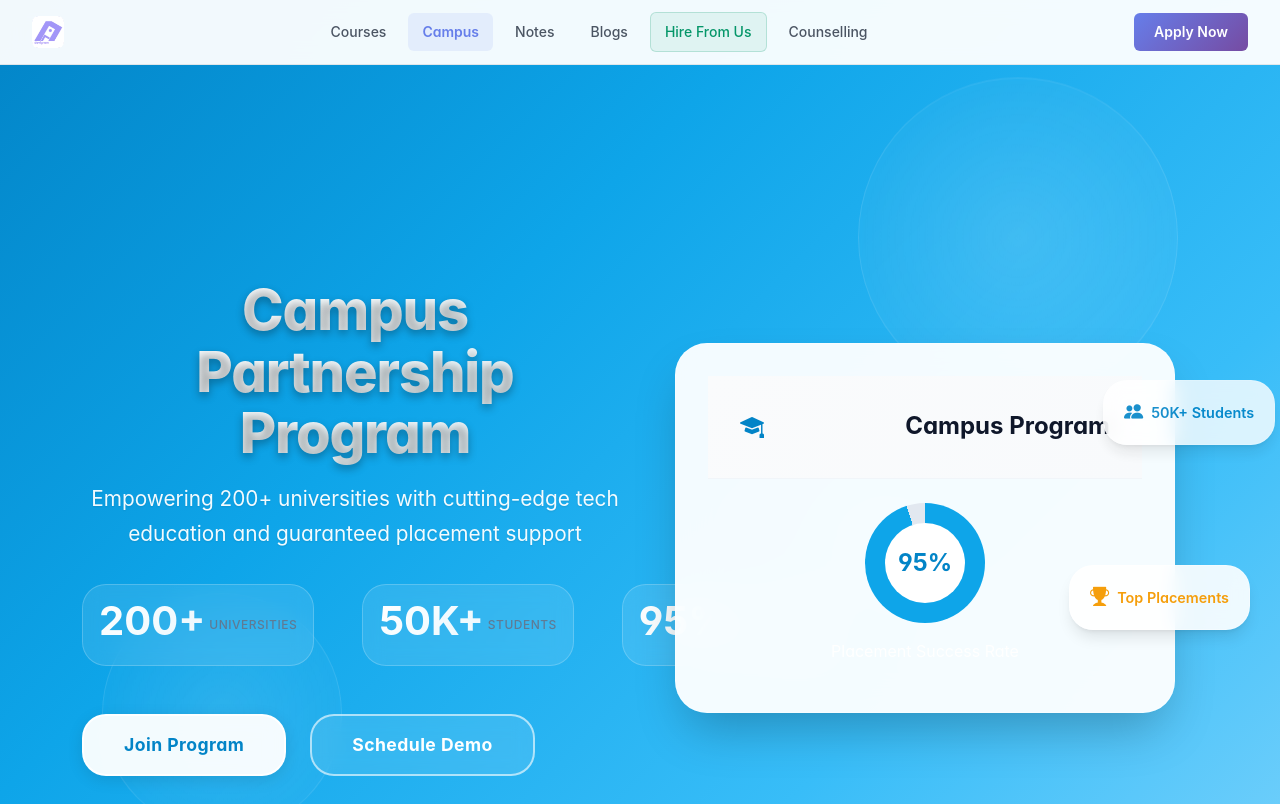
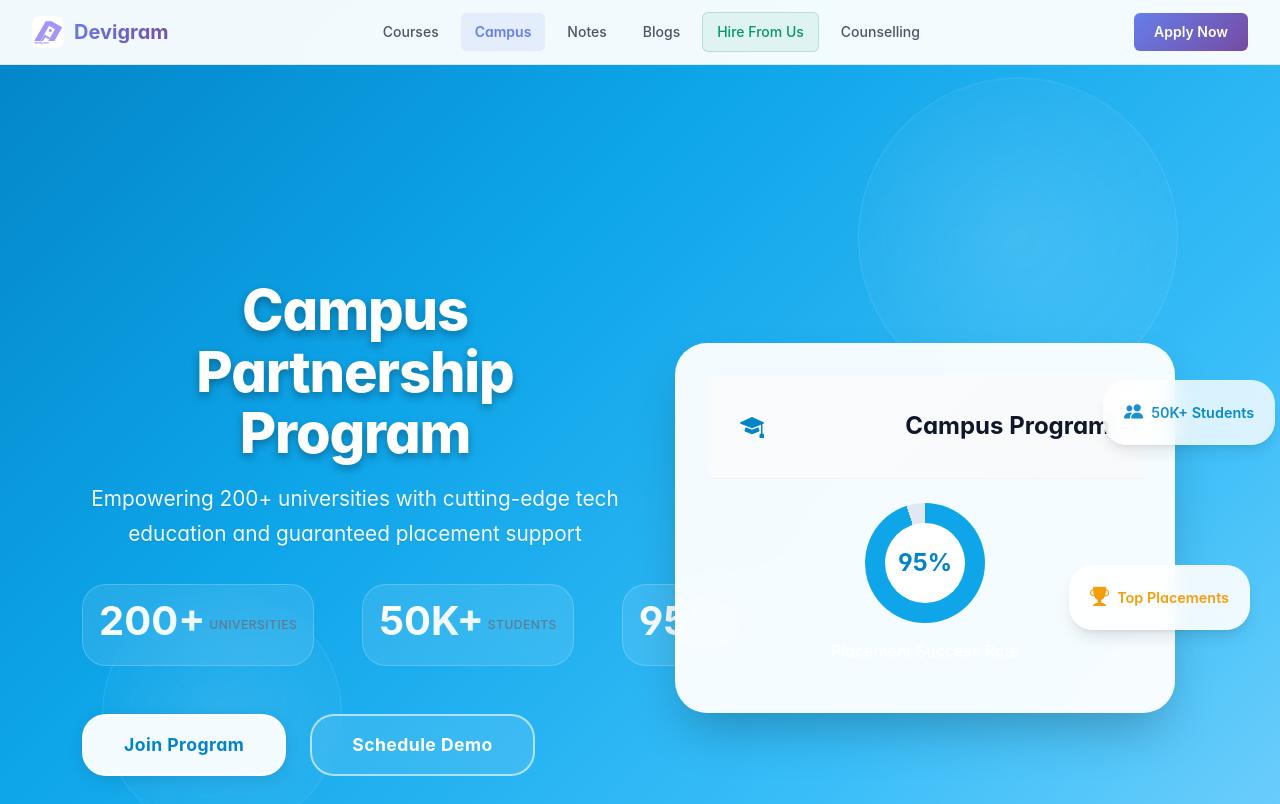
Before and after one commit to sainivaibhav742/devigram, a React (Create React App) app: page /devigram/campus in a window 1280 px wide. Shown: the top 804 px of the page. Built offline with nearby package versions, Linux system fonts and the light colour scheme; no server answers.

Commit message:
Add brand title 'Devigram' next to logo in navbar for desktop and mobile views

```diff
--- a/src/components/layout/Navbar.js
+++ b/src/components/layout/Navbar.js
@@ -47,6 +47,7 @@
               {/* Decorative image: hide from assistive tech, label is on the link */}
               <img src={process.env.PUBLIC_URL + '/logo.png'} alt="" aria-hidden="true" className="brand-image" />
             </div>
+            <span className="brand-title">Devigram</span>
           </Link>
 
           <div className="nav-links">
@@ -81,6 +82,7 @@
             <div className="brand-logo">
               <img src={process.env.PUBLIC_URL + '/logo.png'} alt="" aria-hidden="true" className="brand-image" />
             </div>
+            <span className="brand-title">Devigram</span>
           </Link>
           <button
             className="mobile-nav-close"
--- a/src/pages/Home.js
+++ b/src/pages/Home.js
@@ -109,11 +109,15 @@
                   <span style={{color: '#fff', fontWeight: '700', fontSize: '15px', letterSpacing: '0.5px'}}>Job Ready Program</span>
                 </div>
 
-                <h1 className="hero-title" style={{fontSize: 'clamp(2.5rem, 6vw, 5.5rem)', fontWeight: '900', color: '#fff', lineHeight: '1.05', marginBottom: '3rem', letterSpacing: '-0.02em'}}>
+                <h1 className="hero-title" style={{fontSize: 'clamp(2.5rem, 6vw, 5.5rem)', fontWeight: '900', color: '#fff', lineHeight: '1.05', marginBottom: '1rem', letterSpacing: '-0.02em'}}>
                   DSA Mastery<br/>Bootcamp
                 </h1>
 
-                <div className="hero-buttons d-flex flex-wrap gap-3 mb-4" style={{justifyContent: 'flex-start', width: '100%'}}>
+                <p className="hero-tagline" style={{fontSize: 'clamp(1.2rem, 3vw, 1.8rem)', fontWeight: '500', color: 'rgba(255, 255, 255, 0.9)', textAlign: 'center', marginBottom: '3rem', letterSpacing: '0.02em'}}>
+                  Code Your Future, Shape Tomorrow
+                </p>
+
+                <div className="hero-buttons d-flex flex-wrap gap-3 mb-4" style={{justifyContent: 'center', width: '100%'}}>
                   <Link to="/apply" className="btn btn-lg hero-btn-primary" style={{background: '#fff', color: '#667eea', border: 'none', padding: '15px 35px', fontSize: '1.1rem', fontWeight: '700', borderRadius: '12px', boxShadow: '0 8px 20px rgba(0,0,0,0.2)', display: 'inline-flex', alignItems: 'center', justifyContent: 'center', textDecoration: 'none'}}>
                     Start Learning Now
                   </Link>
@@ -574,7 +578,7 @@
       <section className="enhanced-statistics py-5">
         <div className="container">
           <div className="text-center mb-5">
-            <h2 className="section-title">Our Impact in Numbers</h2>
+            <h2 className="section-title" style={{color: 'black !important'}}>Our Impact in Numbers</h2>
             <p className="section-subtitle">Transforming careers with proven results</p>
           </div>
           <div className="row g-4">
@@ -601,7 +605,7 @@
                   </div>
                 </div>
                 <div className="stat-content">
-                  <h3 className="enhanced-stat-number">500+</h3>
+                  <h3 className="enhanced-stat-number">20,000+</h3>
                   <p className="enhanced-stat-label">Partner Companies</p>
                   <div className="stat-description">Top tech companies hiring our graduates</div>
                 </div>
@@ -1136,7 +1140,9 @@
         </div>
       </section>
 
-      {/* Global Companies Section */}
+
+
+      {/* Global Companies Section
       <section className="global-companies py-5">
         <div className="container">
           <div className="text-center mb-5">
@@ -1190,7 +1196,7 @@
             </div>
           </div>
         </div>
-      </section>
+      </section> */}
 
       {/* Still Not Sure */}
       <section className="not-sure py-5">
--- a/src/styles/index.css
+++ b/src/styles/index.css
@@ -453,10 +453,7 @@
     margin-bottom: 1.75rem;
     letter-spacing: -0.02em;
     text-shadow: 0 2px 4px rgba(0, 0, 0, 0.1);
-    background: linear-gradient(135deg, #ffffff 0%, rgba(255, 255, 255, 0.9) 100%);
-    -webkit-background-clip: text;
-    -webkit-text-fill-color: transparent;
-    background-clip: text;
+    color: white;
 }
 
 .hero-subtitle {
@@ -1448,7 +1445,9 @@
     pointer-events: none;
 }
 
-.enhanced-statistics .section-title,
+.enhanced-statistics .section-title {
+    color: #000000 !important;
+}
 .enhanced-statistics .section-subtitle {
     color: white;
 }
```
